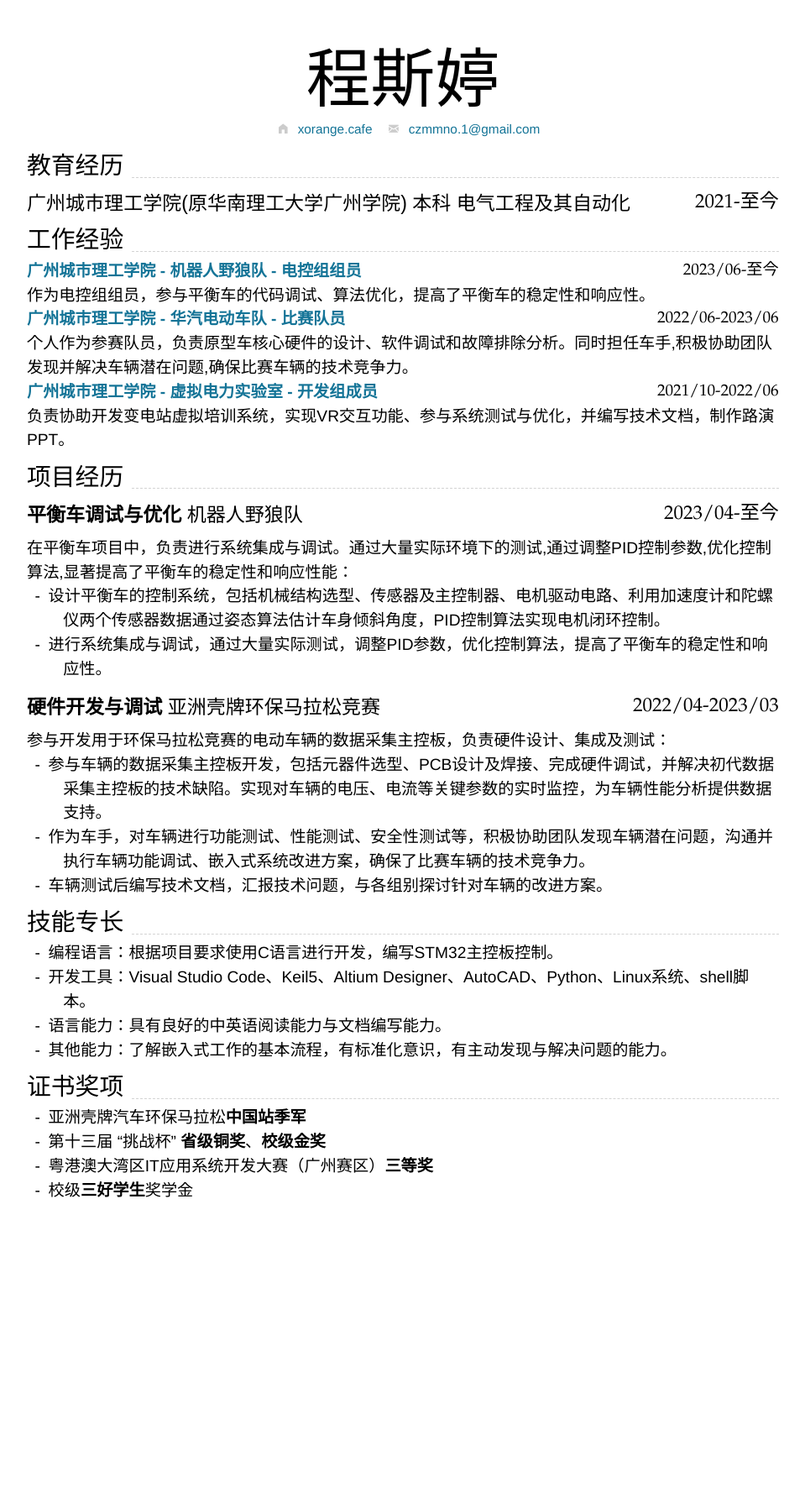
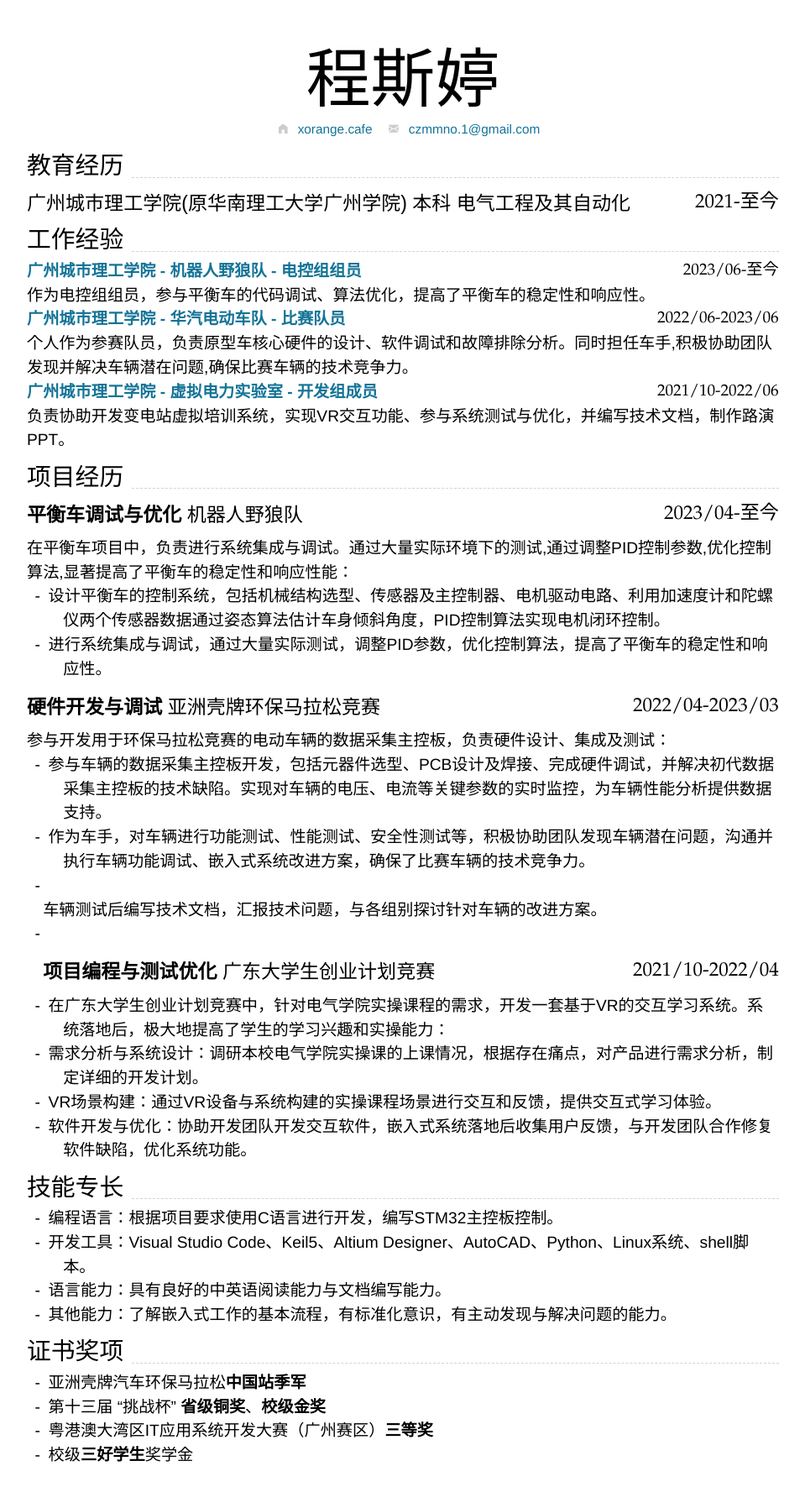
Before and after one commit to Lovelycz/stm, a Jekyll site: the page built from index.md, in a window 1280 px wide. Shown: the whole page at 84% size, without its empty margins (160-1119 px from the left). Built offline with Jekyll 4.4.1, drawn with Linux system fonts in a browser that asks for light colours; nearby versions of some CDN libraries; before the commit the page ends 1480 px from its top, so only the background shows below that.

Commit message:
Update index.md

```diff
--- a/index.md
+++ b/index.md
@@ -47,6 +47,13 @@ homepage:
 - 作为车手，对车辆进行功能测试、性能测试、安全性测试等，积极协助团队发现车辆潜在问题，沟通并执行车辆功能调试、嵌入式系统改进方案，确保了比赛车辆的技术竞争力。
 - 车辆测试后编写技术文档，汇报技术问题，与各组别探讨针对车辆的改进方案。
 
+- ### **项目编程与测试优化** *广东大学生创业计划竞赛* `2021/10-2022/04`
+-
+在广东大学生创业计划竞赛中，针对电气学院实操课程的需求，开发一套基于VR的交互学习系统。系统落地后，极大地提高了学生的学习兴趣和实操能力：
+- 需求分析与系统设计：调研本校电气学院实操课的上课情况，根据存在痛点，对产品进行需求分析，制定详细的开发计划。
+- VR场景构建：通过VR设备与系统构建的实操课程场景进行交互和反馈，提供交互式学习体验。
+- 软件开发与优化：协助开发团队开发交互软件，嵌入式系统落地后收集用户反馈，与开发团队合作修复软件缺陷，优化系统功能。
+
 ## 技能专长
 
 - 编程语言：根据项目要求使用C语言进行开发，编写STM32主控板控制。
```
